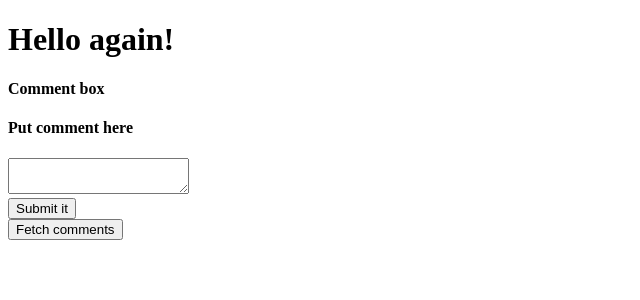
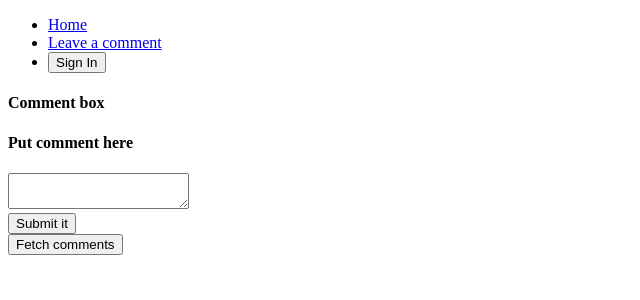
Before and after one commit to srgg6701/Advanced-React-Exercises, a React (Create React App) app: page /post in a window 1280 px wide. Shown: the top 300 px of the page, without its empty margins (0-640 px from the left). Built offline with nearby package versions, Linux system fonts and the light colour scheme.

Commit message:
Setting auth, fixing bugs

```diff
--- a/src/actions/index.js
+++ b/src/actions/index.js
@@ -1,10 +1,17 @@
 import axios from 'axios'
-import { SAVE_COMMENT, FETCH_COMMENTS } from 'actions/types'
+import { SAVE_COMMENT, FETCH_COMMENTS, CHANGE_AUTH } from 'actions/types'
 
 export function saveComment(comment) {
     return {
         type: SAVE_COMMENT,
         payload: comment
+    }
+};
+
+export function changeAuth(isLoggedIn){
+    return {
+        type: CHANGE_AUTH,
+        payload: isLoggedIn
     }
 };
 
@@ -14,4 +21,4 @@
         type: FETCH_COMMENTS,
         payload: response
     }
-}
+};
--- a/src/actions/types.js
+++ b/src/actions/types.js
@@ -1,2 +1,3 @@
-export const SAVE_COMMENT = 'save comment';
-export const FETCH_COMMENTS = 'fetch_comments';
+export const SAVE_COMMENT = 'save comment'
+export const FETCH_COMMENTS = 'fetch_comments'
+export const CHANGE_AUTH = 'change_auth'
--- a/src/components/App.js
+++ b/src/components/App.js
@@ -1,14 +1,41 @@
-import React from 'react';
-import { Route } from 'react-router-dom'
-import CommentBox from 'components/CommentBox';
-import CommentList from 'components/CommentList';
+import React, { Component } from 'react'
+import { Route, Link } from 'react-router-dom'
+import { connect } from 'react-redux'
+import CommentBox from 'components/CommentBox'
+import CommentList from 'components/CommentList'
+import * as actions from 'actions'
 
-export default () => {
+class App extends Component {
+    renderButton(){
+        if(this.props.auth){
+            return <button onClick={() => this.props.changeAuth(false)}>Sign Out</button>
+        } else {
+            return <button onClick={() => this.props.changeAuth(true)}>Sign In</button>
+        }
+    }
+
+    renderHeader(){
+        return (
+            <ul>
+                <li><Link to="/">Home</Link></li>
+                <li><Link to="/post">Leave a comment</Link></li>
+                <li>{ this.renderButton() }</li>
+            </ul>
+        );
+    }
+    render(){
         return (
             <React.Fragment>
-            <h1>Hello again!</h1>
+                { this.renderHeader() }
                 <Route path="/post" component={CommentBox} />
                 <Route path="/" exact component={CommentList} />
             </React.Fragment>
         );
     }
+}
+
+function mapStateToProps(state){
+    return { auth: state.auth }
+}
+
+export default connect(mapStateToProps, actions)(App)
--- /dev/null
+++ b/src/reducers/auth.js
@@ -0,0 +1,9 @@
+import { CHANGE_AUTH } from 'actions/types'
+
+export default (state = false, action) => {
+    switch(action.type){
+        case CHANGE_AUTH:
+            return action.payload;
+        default: return state;
+    }
+}
--- a/src/reducers/index.js
+++ b/src/reducers/index.js
@@ -1,6 +1,8 @@
-import { combineReducers } from 'redux';
-import commentsReducer from 'reducers/comments';
+import { combineReducers } from 'redux'
+import commentsReducer from 'reducers/comments'
+import authReducer from 'reducers/auth'
 
 export default combineReducers({
-    comments: commentsReducer
+    comments: commentsReducer,
+    auth: authReducer
 });
```
Lines whose indentation alone changed are shown as unchanged.
